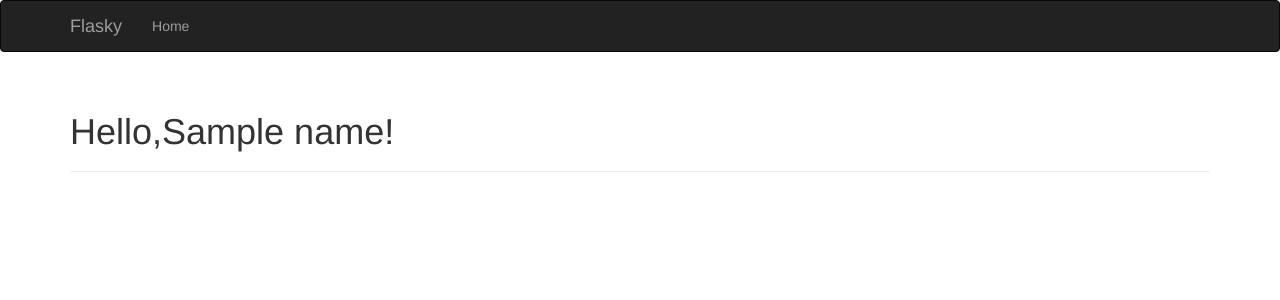
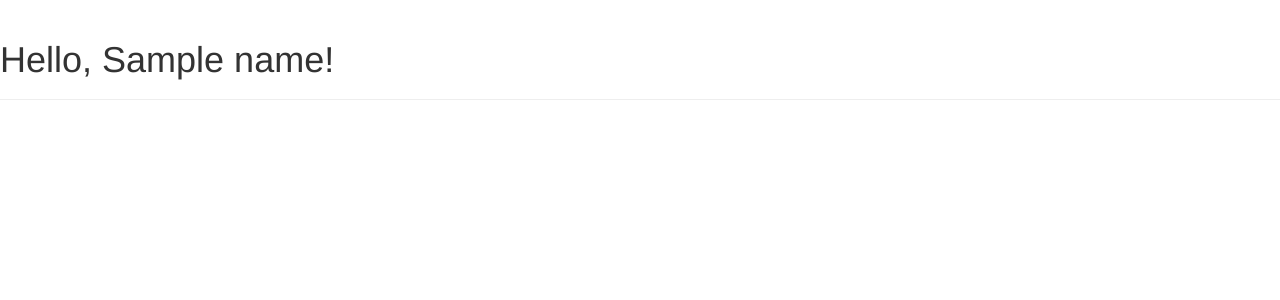
Before and after one commit to moon-shg/learn_flask, a Flask app: template templates/user.html in a window 1280 px wide. Shown: the top 300 px of the page. Run offline with Flask 2, Linux system fonts and the light colour scheme; the template is opened without the code that fills it: most values are stand-ins (such as "Sample title", 1, 10 or a date in 2020); some libraries are stand-ins or nearby versions.

Commit message:
samplified user.html

```diff
--- a/templates/user.html
+++ b/templates/user.html
@@ -1,32 +1,9 @@
-{% extends "bootstrap/base.html" %}
-{% block title %}Flasky{% endblock %}
+{% extends "base.html" %}
+
+{% block title %}Welcome{% endblock %}
 
 {% block navbar %}
-<div class="navbar navbar-inverse" role="navigation">
-	<div class="container">
-		<div class="navbar-header">
-			<button type="button" class="navbar-toggle"
-			data-toggle="collapse" data-target=".navbar-collapse">
-				<span class="sr-only">Toggle navigation</span>
-				<span class="icon-bar"></span>
-				<span class="icon-bar"></span>
-				<span class="icon-bar"></span>
-			</button>
-			<a href="/" class="navbar-brand">Flasky</a>
-		</div>
-		<div class="navbar-collapse collapse">
-			<ul class="nav navbar-nav">
-				<li><a href="/">Home</a></li>
-			</ul>
-		</div>
-	</div>
+<div class = "page-header">
+	<h1>Hello, {{ name }}!</h1>
 </div>
 {% endblock %}
-
-{% block content %}
-<div class="container">
-	<div class="page-header">
-		<h1>Hello,{{ name }}!</h1>
-	</div>
-</div>
-{% endblock %}
```
Also changed, not shown: 1 other file.
